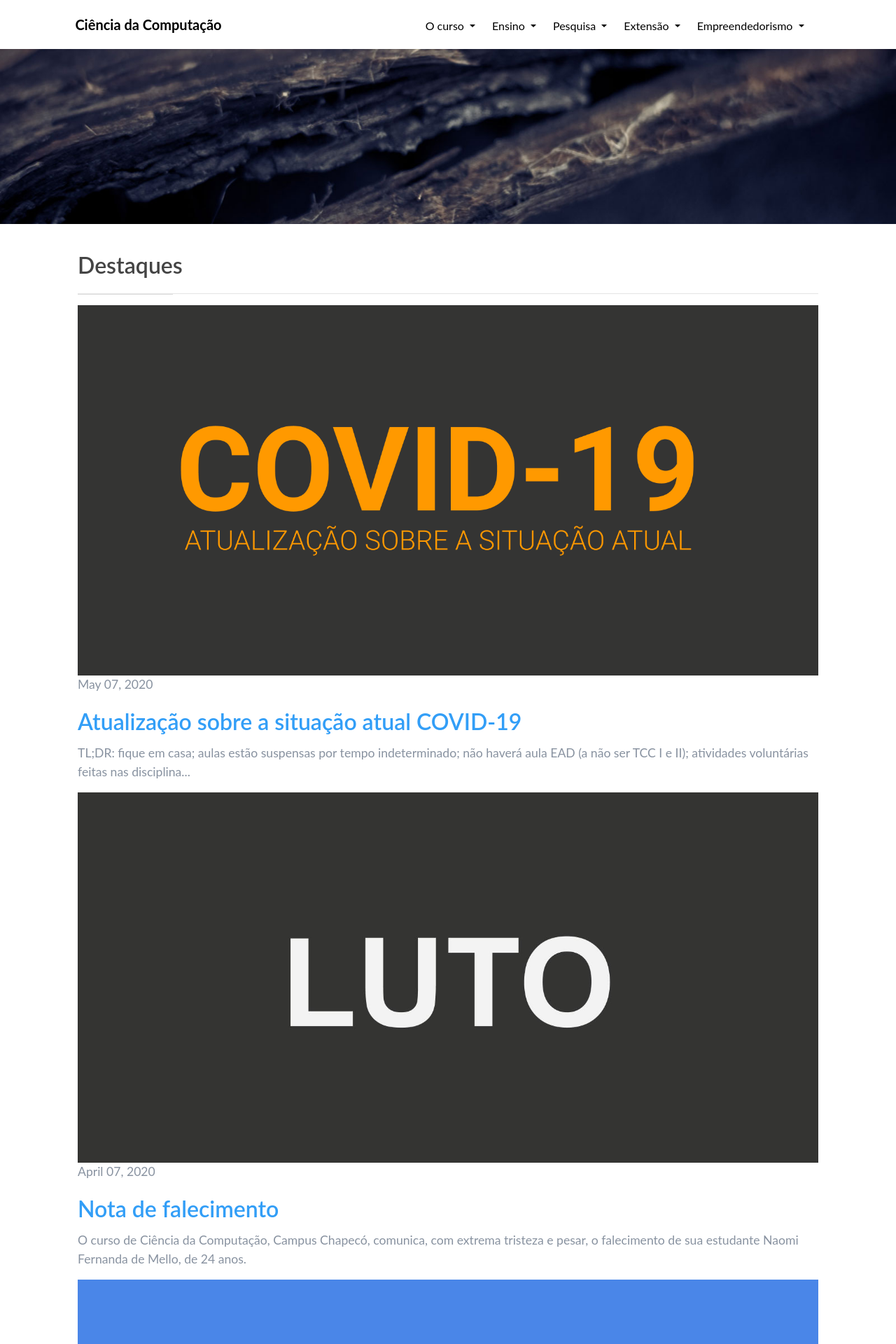
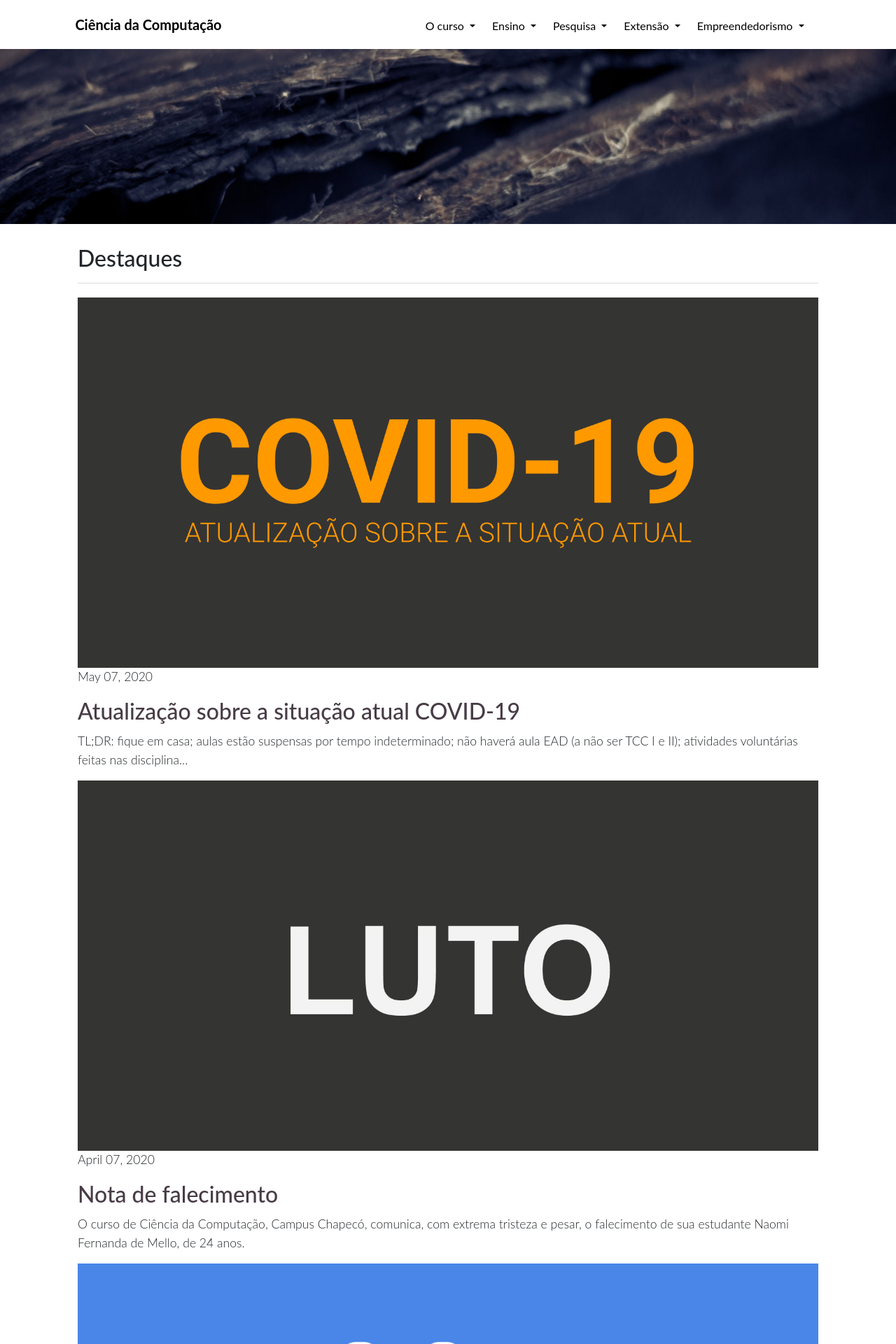
Before and after one commit to ccuffs/cc.uffs.edu.br, a Jekyll site: the page built from index.md, in a window 1280 px wide. Shown: the top 1920 px of the page at 70% size. Built offline with Jekyll 4.4.1, drawn with Linux system fonts in a browser that asks for light colours.

Commit message:
Remove froala blocks

```diff
--- a/_includes/design-blocks.html
+++ b/_includes/design-blocks.html
@@ -1,6 +1,3 @@
     <link href="//fonts.googleapis.com/css?family=Roboto:100,100i,300,300i,400,400i,500,500i,700,700i,900,900i" rel="stylesheet">
-
-    <!-- Design Blocks: https://github.com/froala/design-blocks -->
     <link href="{{ site.url }}/css/bootstrap.min.css" type="text/css" rel="stylesheet">
     <link href="{{ site.url }}/css/font-awesome.min.css" type="text/css" rel="stylesheet">
-    <link href="{{ site.url }}/css/froala_blocks-2.0.1.min.css" type="text/css" rel="stylesheet">
--- a/_layouts/default.html
+++ b/_layouts/default.html
@@ -20,8 +20,8 @@
     <meta name="viewport" content="width=device-width, initial-scale=1.0">
     <meta http-equiv="cleartype" content="on">
 
+    {% include design-blocks.html %}
     <link rel="stylesheet" href="{{ site.url }}/css/main.css">
-    {% include design-blocks.html %}
 
     <!-- HTML5 Shiv and Media Query Support for IE -->
     <!--[if lt IE 9]>
--- a/css/main.css
+++ b/css/main.css
@@ -1,3 +1,7 @@
+body {
+    font-family: Lato,Helvetica,Arial;
+}
+
 p {
     font-weight: 300;
     font-size: 1.1em;
@@ -168,8 +172,7 @@ svg:not(:root) {
 hr {
     display: block;
     position: relative;
-    margin: 48px 0;
-    margin: 3rem 0;
+    margin: 1rem 0;
     padding: 0;
     height: 5px;
     border: 0;
@@ -180,9 +183,13 @@ hr:before {
     position: absolute;
     top: 0;
     left: 0;
-    width: 8.4716em;
+    width: 100%;
     height: 1px;
     background: #ddd;
+}
+
+hr.separator {
+    margin: 3rem 0;
 }
 
 .hidden, .load {
```
